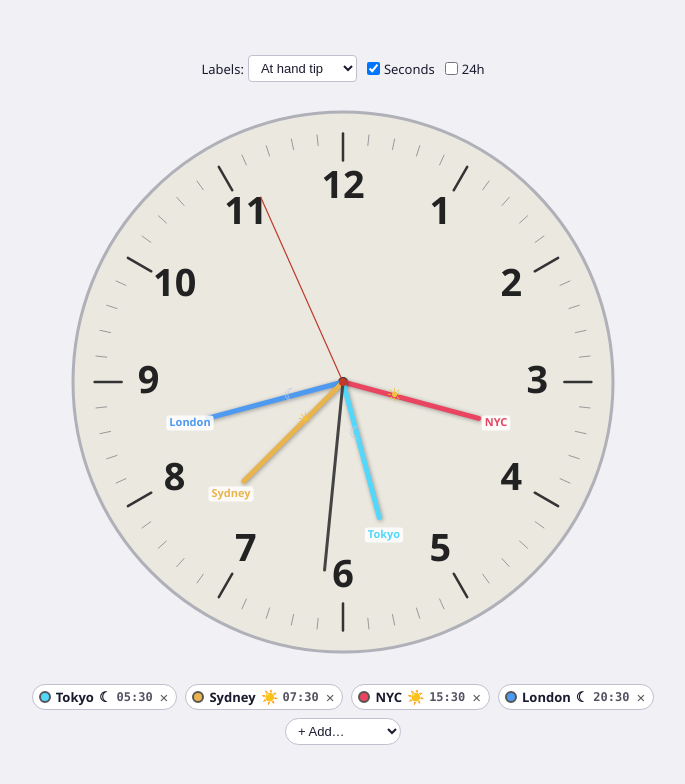
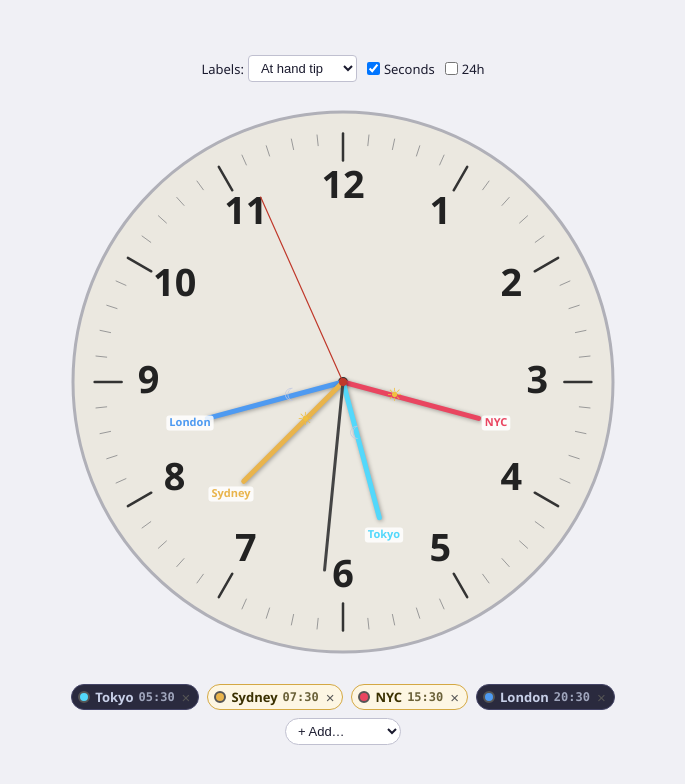
Before and after one commit to capncrockett/multi-tz-clock, a plain HTML site: page index.html in a window 1280 px wide. Shown: the whole page, without its empty margins (297-982 px from the left). Drawn offline with Linux system fonts and the light colour scheme.

Commit message:
Day/night chip contrast, skip odd hours on 24h small
- Chips: .zone-day warm bg (#fdf6e3), .zone-night dark bg (#0d1321)
- Removed sun/moon emojis from chips
- 24h small viewport: only even hours shown (2,4,6...24)

Co-Authored-By: Oz <oz-agent@warp.dev>

```diff
--- a/index.html
+++ b/index.html
@@ -108,10 +108,22 @@
     border: 2px solid var(--text-muted);
     flex-shrink: 0;
   }
-  .zone-daynight {
-    font-family: 'Segoe UI Emoji', 'Apple Color Emoji', 'Noto Color Emoji', emoji;
-    font-size: 14px;
-    line-height: 1;
+  .zone-item.zone-day {
+    background: #fdf6e3;
+    border-color: #d4a843;
+    color: #3a3000;
+  }
+  .zone-item.zone-night {
+    background: #0d1321;
+    border-color: #2a3a5c;
+    color: #b0c4e8;
+  }
+  @media (prefers-color-scheme: light) {
+    .zone-item.zone-night {
+      background: #2a2a3e;
+      border-color: #444466;
+      color: #c8d0e8;
+    }
   }
   .zone-time {
     font-family: 'Cascadia Mono', 'Consolas', monospace;
@@ -402,11 +414,11 @@ function renderZoneBar() {
     const idx = zones.findIndex(orig => orig.tz === z.tz);
     const t = z._time || getTimeInTZ(z.tz);
     const timeStr = `${String(t.h24).padStart(2,'0')}:${String(t.m).padStart(2,'0')}`;
-    const dayIcon = isDaytime(z.tz) ? '\u2600' : '\u263E';
-    return `<span class="zone-item" role="listitem" data-tz="${z.tz}">
+    const day = isDaytime(z.tz);
+    const dayClass = day ? 'zone-day' : 'zone-night';
+    return `<span class="zone-item ${dayClass}" role="listitem" data-tz="${z.tz}">
       <span class="zone-swatch" style="background:${z.color}" aria-hidden="true"></span>
       <span>${z.label}</span>
-      <span class="zone-daynight" aria-label="${isDaytime(z.tz) ? 'Daytime' : 'Nighttime'}">${dayIcon}</span>
       <span class="zone-time">${timeStr}</span>
       <button class="zone-remove" onclick="removeZone(${idx})" aria-label="Remove ${z.label}">&times;</button>
     </span>`;
@@ -559,6 +571,8 @@ function drawFace(cx, cy, r) {
     ctx.textAlign = 'center';
     ctx.textBaseline = 'middle';
     for (let n = 1; n <= 24; n++) {
+      // On small viewports, show only even hours to reduce clutter
+      if (isSmall && n % 2 !== 0) continue;
       const angle = (n / 24) * Math.PI * 2 - Math.PI / 2;
       ctx.fillText(n.toString(), cx + Math.cos(angle) * numR, cy + Math.sin(angle) * numR);
     }
```
